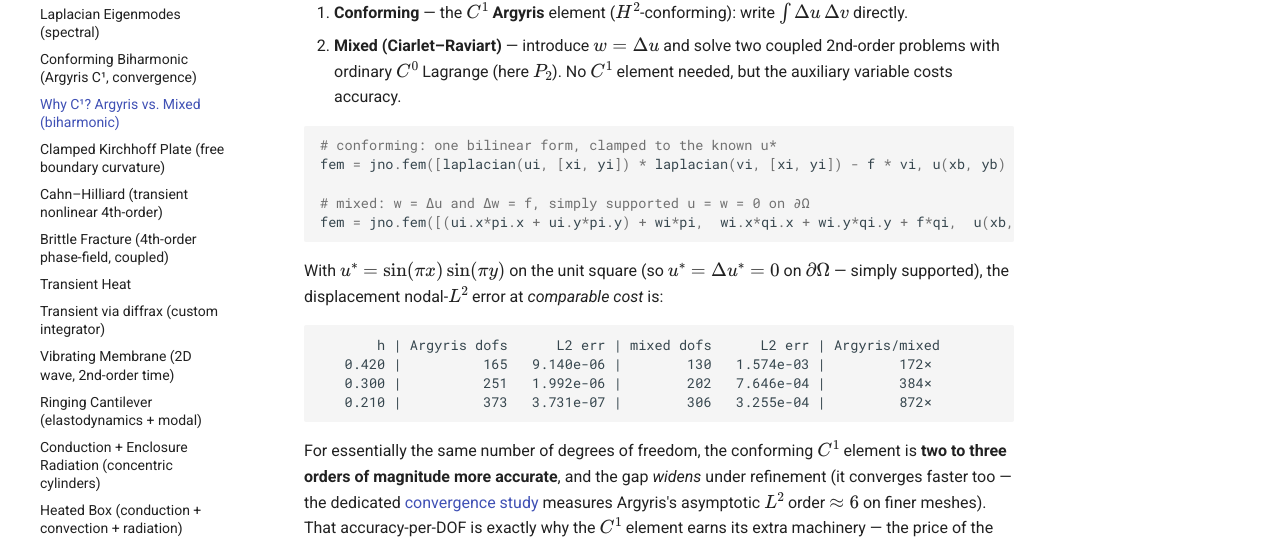
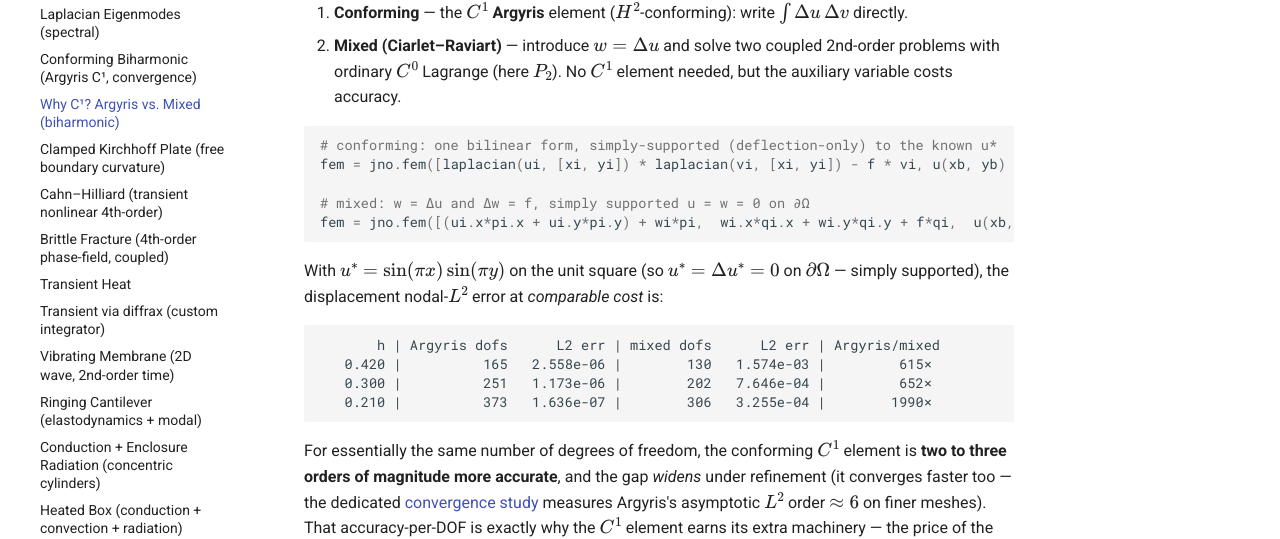
Before and after one commit to FhG-IISB/jNO, an MkDocs documentation site: the page built from docs/tutorials/08-fem-and-varpinns/biharmonic-conforming-vs-mixed-2d.md, in a window 1280 px wide and 1146 px high. Shown: the part 387-926 px from the top of the window. Built offline with MkDocs 1.6.1 and Material for MkDocs 9.7.7, drawn with Linux system fonts in a browser that asks for light colours; comment, search, counter and statistics services are not loaded.

Commit message:
docs(fem): conforming-vs-mixed reflects simply-supported Argyris BC

````diff
--- a/docs/tutorial_examples/08_fem_and_varpinns/biharmonic_conforming_vs_mixed_2d.py
+++ b/docs/tutorial_examples/08_fem_and_varpinns/biharmonic_conforming_vs_mixed_2d.py
@@ -46,7 +46,7 @@ def nodal_l2(uh, pts):
 
 
 def solve_argyris(mesh_size):
-    """C¹ conforming: ∫Δu·Δv = ∫f v, clamped to the known u*. Displacement = vertex value DOFs."""
+    """C¹ conforming: ∫Δu·Δv = ∫f v, simply-supported (deflection-only, ``u(bdry)-g``). Displacement = value DOFs."""
     d = jno.domain(box(0.0, 0.0, 1.0, 1.0), mesh_size=mesh_size)
     xi, yi, _ = d.variable("interior", split=True)
     xb, yb, _ = d.variable("boundary", split=True)
--- a/docs/tutorials/08-fem-and-varpinns/biharmonic-conforming-vs-mixed-2d.md
+++ b/docs/tutorials/08-fem-and-varpinns/biharmonic-conforming-vs-mixed-2d.md
@@ -15,7 +15,7 @@ worth the trouble?*
    ordinary $C^0$ Lagrange (here $P_2$). No $C^1$ element needed, but the auxiliary variable costs accuracy.
 
 ```python
-# conforming: one bilinear form, clamped to the known u*
+# conforming: one bilinear form, simply-supported (deflection-only) to the known u*
 fem = jno.fem([laplacian(ui, [xi, yi]) * laplacian(vi, [xi, yi]) - f * vi, u(xb, yb) - g])
 
 # mixed: w = Δu and Δw = f, simply supported u = w = 0 on ∂Ω
@@ -27,9 +27,9 @@ simply supported), the displacement nodal-$L^2$ error at *comparable cost* is:
 
 ```
        h | Argyris dofs      L2 err | mixed dofs      L2 err | Argyris/mixed
-   0.420 |          165   9.140e-06 |        130   1.574e-03 |         172×
-   0.300 |          251   1.992e-06 |        202   7.646e-04 |         384×
-   0.210 |          373   3.731e-07 |        306   3.255e-04 |         872×
+   0.420 |          165   2.558e-06 |        130   1.574e-03 |         615×
+   0.300 |          251   1.173e-06 |        202   7.646e-04 |         652×
+   0.210 |          373   1.636e-07 |        306   3.255e-04 |        1990×
 ```
 
 For essentially the same number of degrees of freedom, the conforming $C^1$ element is **two to three
````
